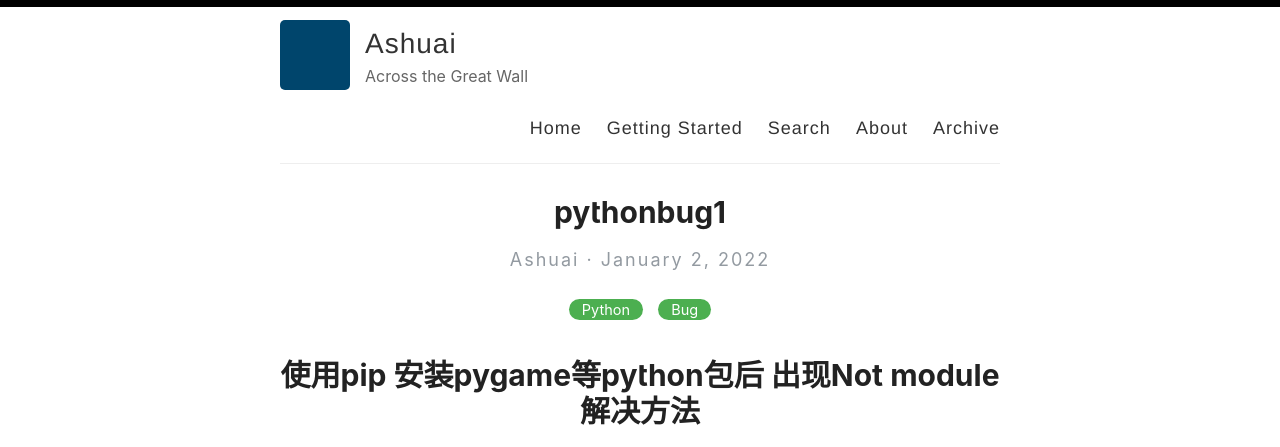
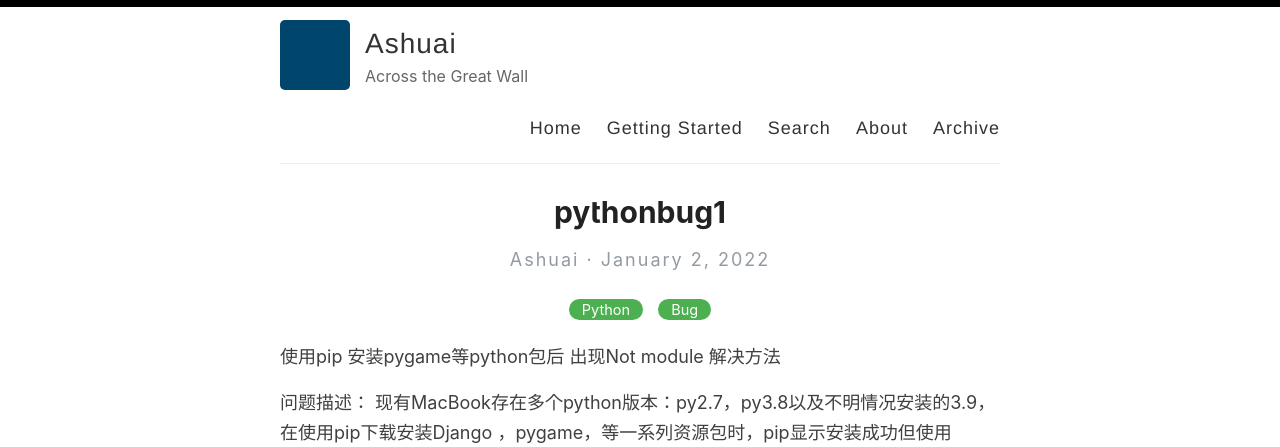
Before and after one commit to peiwenshuai/peiwenshuai.github.io, a Jekyll site: the page built from _posts/2022-01-02-python-bug1.md, in a window 1280 px wide. Shown: the top 447 px of the page. Built offline with Jekyll 4.4.1, drawn with Linux system fonts in a browser that asks for light colours; comment, search, counter and statistics services are not loaded.

```diff
--- a/_posts/2022-01-02-python-bug1.md
+++ b/_posts/2022-01-02-python-bug1.md
@@ -4,7 +4,7 @@ title:  "pythonbug1"
 categories: [Python,Bug]
 ---
 
-# 使用pip 安装pygame等python包后 出现Not module 解决方法
+ 使用pip 安装pygame等python包后 出现Not module 解决方法
 
 问题描述：
 现有MacBook存在多个python版本：py2.7，py3.8以及不明情况安装的3.9，在使用pip下载安装Django ，pygame，等一系列资源包时，pip显示安装成功但使用python终端命令import pygame时显示Not found
```
